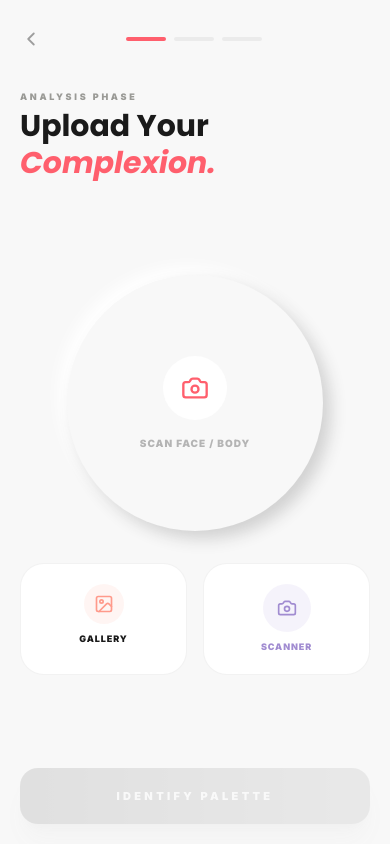
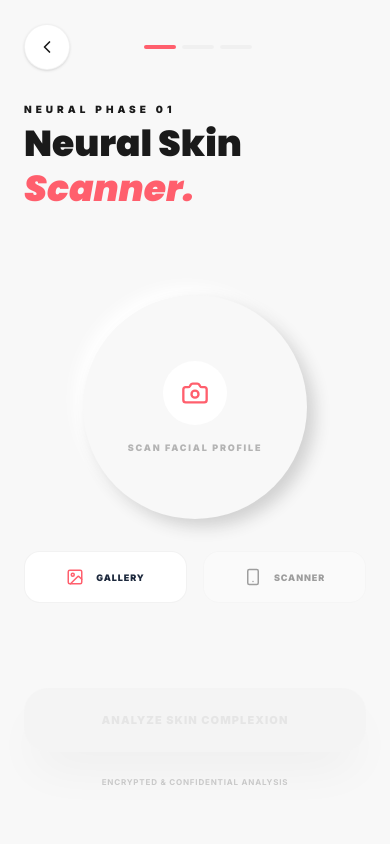
Before and after one commit to benish001/ai-outfit-ui, a React (Vite) app: page /upload in a window 390 px wide. Built offline with nearby package versions, Linux system fonts and the light colour scheme.

Commit message:
Final Optimization: iPhone 15 Fit, Responsive Save Logic, and Category Priority

```diff
--- a/src/features/onboarding/PhotoUpload.jsx
+++ b/src/features/onboarding/PhotoUpload.jsx
@@ -1,6 +1,6 @@
 import React, { useState, useRef } from 'react';
 import { motion, AnimatePresence } from 'framer-motion';
-import { Camera, Image as ImageIcon, CheckCircle, X, ChevronLeft, Loader2 } from 'lucide-react';
+import { Camera, Image as ImageIcon, CheckCircle, X, ChevronLeft, Loader2, Smartphone } from 'lucide-react';
 import Button from '../../components/ui/Button';
 import { useAnalysis } from '../../context/AnalysisContext';
 import api from '../../services/api';
@@ -37,9 +37,8 @@ const PhotoUpload = ({ onNext, onBack }) => {
 
     try {
       const response = await api.post('/skin-tone/analyze-skin-tone', formData);
-
       setAnalysisResult(response.data.data);
-      onNext(); // Navigate forward to results
+      onNext();
     } catch (err) {
       console.error('Analysis error:', err);
       setError(err.response?.data?.detail || 'Failed to analyze skin tone. Please try again.');
@@ -50,22 +49,24 @@ const PhotoUpload = ({ onNext, onBack }) => {
 
   if (isAnalyzing) {
     return (
-      <div className="h-[100dvh] w-full bg-[#f8f8f8] p-5 flex flex-col items-center justify-center max-w-2xl mx-auto">
-        <div className="w-full space-y-8">
-           <div className="space-y-4 text-center">
-             <div className="w-20 h-20 bg-orange-vibrant/10 rounded-full flex items-center justify-center mx-auto animate-pulse">
-                <Loader2 className="animate-spin text-orange-vibrant" size={40} />
+      <div className="min-h-screen w-full bg-[#f8f8f8] p-6 flex flex-col items-center justify-center max-w-2xl mx-auto">
+        <div className="w-full space-y-12">
+           <div className="space-y-6 text-center">
+             <div className="w-24 h-24 bg-orange-vibrant/10 rounded-full flex items-center justify-center mx-auto">
+                <Loader2 className="animate-spin text-orange-vibrant" size={48} />
              </div>
-             <h2 className="text-2xl font-bold luxury-font">Analyzing Your Skin Tone</h2>
-             <p className="text-sm text-muted">We're using AI to find your perfect color palette...</p>
+             <div className="space-y-2">
+                <h2 className="text-3xl font-black luxury-font">Analyzing Skin...</h2>
+                <p className="text-[10px] uppercase font-black tracking-widest opacity-30">Our Neural Engine is processing your photo</p>
+             </div>
            </div>
 
-           <div className="space-y-4">
-             <div className="h-12 bg-white rounded-2xl animate-skeleton shadow-soft" />
-             <div className="h-32 bg-white rounded-[32px] animate-skeleton shadow-soft" />
+           <div className="space-y-4 px-4 opacity-30">
+             <div className="h-10 bg-black/5 rounded-full animate-pulse" />
+             <div className="h-40 bg-black/5 rounded-[40px] animate-pulse" />
              <div className="grid grid-cols-2 gap-4">
-               <div className="h-24 bg-white rounded-2xl animate-skeleton shadow-soft" />
-               <div className="h-24 bg-white rounded-2xl animate-skeleton shadow-soft" />
+                <div className="h-20 bg-black/5 rounded-3xl animate-pulse" />
+                <div className="h-20 bg-black/5 rounded-3xl animate-pulse" />
              </div>
            </div>
         </div>
@@ -74,64 +75,67 @@ const PhotoUpload = ({ onNext, onBack }) => {
   }
 
   return (
-    <div className="min-h-screen w-full bg-[#f8f8f8] p-5 flex flex-col max-w-2xl mx-auto overflow-x-hidden">
+    <div className="min-h-[100dvh] w-full bg-[#f8f8f8] p-6 flex flex-col justify-between max-w-2xl mx-auto overflow-x-hidden safe-area-inset">
 
-      {/* Mini Progress/Header */}
-      <div className="flex items-center justify-between mb-8 shrink-0">
-         <button onClick={onBack} className="p-2 -ml-2 hover:opacity-100 opacity-40 transition-opacity">
-            <ChevronLeft size={22} />
-         </button>
-        <div className="flex gap-2">
-           <div className="w-10 h-1 rounded-full bg-orange-vibrant" />
-           <div className="w-10 h-1 rounded-full bg-black/5" />
-           <div className="w-10 h-1 rounded-full bg-black/5" />
+      {/* Top Header Section */}
+      <div className="shrink-0 space-y-8">
+        <div className="flex items-center justify-between">
+           <button onClick={onBack} className="p-3 bg-white rounded-full shadow-sm border border-black/5 hover:bg-black hover:text-white transition-all">
+              <ChevronLeft size={20} />
+           </button>
+           <div className="flex gap-1.5">
+              <div className="w-8 h-1 rounded-full bg-orange-vibrant" />
+              <div className="w-8 h-1 rounded-full bg-black/[0.03]" />
+              <div className="w-8 h-1 rounded-full bg-black/[0.03]" />
+           </div>
+           <div className="w-10 h-10" />
         </div>
-        <div className="w-8" /> {/* Spacer */}
+
+        <div className="space-y-1">
+          <p className="text-[10px] uppercase tracking-[0.4em] font-black text-muted-luxury">Neural Phase 01</p>
+          <h1 className="text-4xl md:text-6xl font-black luxury-font leading-tight">
+            Neural Skin<br />
+            <span className="italic text-orange-vibrant">Scanner.</span>
+          </h1>
+        </div>
       </div>
 
-      <div className="space-y-1 mb-6 shrink-0">
-        <p className="text-[9px] uppercase tracking-[0.3em] font-black text-muted">Analysis Phase</p>
-        <h1 className="text-3xl md:text-5xl font-bold luxury-font leading-tight">
-          Upload Your<br />
-          <span className="italic text-orange-vibrant">Complexion.</span>
-        </h1>
-      </div>
-
-      {/* Main Upload Area - Neumorphic Circular Preview */}
-      <div className="flex-1 flex flex-col items-center justify-center space-y-8 min-h-0 overflow-hidden">
-        <div className="relative group">
+      {/* Main Interaction Area */}
+      <div className="flex-1 flex flex-col items-center justify-center py-8 min-h-0">
+        <div className="relative mb-8">
           <AnimatePresence mode="wait">
             {!preview ? (
               <motion.div
                 key="empty"
-                initial={{ opacity: 0, scale: 0.8 }}
+                initial={{ opacity: 0, scale: 0.9 }}
                 animate={{ opacity: 1, scale: 1 }}
-                exit={{ opacity: 0, scale: 0.8 }}
+                exit={{ opacity: 0, scale: 0.9 }}
                 onClick={() => fileInputRef.current?.click()}
-                className="w-64 h-64 md:w-80 md:h-80 rounded-full bg-[#f8f8f8] shadow-neumorphic-out flex flex-col items-center justify-center cursor-pointer hover:shadow-neumorphic-in transition-all duration-500 group"
+                className="w-56 h-56 xs:w-64 xs:h-64 md:w-80 md:h-80 rounded-full bg-[#f8f8f8] shadow-neumorphic-out flex flex-col items-center justify-center cursor-pointer transition-all duration-700 active:scale-95 group relative overflow-hidden"
               >
+                <div className="h-full w-full absolute inset-0 bg-gradient-to-tr from-white/50 to-transparent opacity-0 group-hover:opacity-100 transition-opacity" />
                 <div className="w-16 h-16 rounded-full bg-white shadow-soft flex items-center justify-center text-orange-vibrant mb-4 group-hover:scale-110 transition-transform">
                    <Camera size={28} />
                 </div>
-                <p className="text-[10px] uppercase tracking-widest font-black opacity-30">Scan Face / Body</p>
+                <span className="text-[9px] uppercase tracking-[0.2em] font-black opacity-30 px-6 text-center">Scan Facial Profile</span>
               </motion.div>
             ) : (
               <motion.div
                 key="preview"
-                initial={{ opacity: 0, scale: 0.8 }}
+                initial={{ opacity: 0, scale: 0.9 }}
                 animate={{ opacity: 1, scale: 1 }}
-                className="w-64 h-64 md:w-80 md:h-80 rounded-full p-4 bg-[#f8f8f8] shadow-neumorphic-out relative"
+                className="w-56 h-56 xs:w-64 xs:h-64 md:w-80 md:h-80 rounded-full p-4 bg-[#f8f8f8] shadow-neumorphic-out relative"
               >
-                <div className="w-full h-full rounded-full overflow-hidden shadow-inner relative ring-4 ring-white">
+                <div className="w-full h-full rounded-full overflow-hidden shadow-inner relative group ring-4 ring-white">
                   <img src={preview} className="w-full h-full object-cover" alt="Preview" />
-                  <div className="absolute inset-0 bg-black/10 flex items-center justify-center opacity-0 hover:opacity-100 transition-opacity">
-                      <button onClick={removeImage} className="w-12 h-12 rounded-full bg-white/20 backdrop-blur-md text-white flex items-center justify-center border border-white/30">
-                        <X size={20} />
+                  <div className="absolute inset-0 bg-black/40 flex items-center justify-center opacity-0 group-hover:opacity-100 transition-opacity backdrop-blur-sm">
+                      <button onClick={removeImage} className="w-14 h-14 rounded-full bg-white/20 backdrop-blur-md text-white flex items-center justify-center border border-white/40 hover:bg-red-500 hover:border-red-500 transition-all">
+                        <X size={24} />
                       </button>
                   </div>
                 </div>
-                <div className="absolute -bottom-2 -right-2 w-12 h-12 rounded-full bg-green-500 border-4 border-[#f8f8f8] flex items-center justify-center text-white shadow-lg">
-                  <CheckCircle size={20} />
+                <div className="absolute top-2 right-2 w-14 h-14 rounded-full bg-green-500 border-4 border-[#f8f8f8] flex items-center justify-center text-white shadow-2xl scale-100 animate-in zoom-in-50 duration-300">
+                  <CheckCircle size={24} />
                 </div>
               </motion.div>
             )}
@@ -139,40 +143,42 @@ const PhotoUpload = ({ onNext, onBack }) => {
           <input ref={fileInputRef} type="file" accept="image/*" onChange={handleFileChange} className="hidden" />
         </div>
 
-        {/* Option Buttons */}
-        <div className="w-full grid grid-cols-2 gap-4 shrink-0">
+        {/* Small Selection Row */}
+        <div className="w-full grid grid-cols-2 gap-4 max-w-sm">
            <button
              onClick={() => fileInputRef.current?.click()}
-             className="flex flex-col items-center gap-2 p-5 rounded-[24px] bg-white shadow-soft transition-all border border-black/5"
+             className="flex items-center justify-center gap-3 py-4 px-6 rounded-2xl bg-white shadow-soft border border-black/5 hover:border-orange-vibrant/20 transition-all active:scale-95"
            >
-              <div className="w-10 h-10 rounded-full bg-[#FF9A8B]/10 flex items-center justify-center text-[#FF9A8B]">
-                 <ImageIcon size={20} />
-              </div>
-              <span className="text-[9px] uppercase font-black tracking-widest">Gallery</span>
+              <ImageIcon size={18} className="text-orange-vibrant" />
+              <span className="text-[9px] uppercase font-black tracking-widest text-slate-800">Gallery</span>
            </button>
            <button
-             className="flex flex-col items-center gap-2 p-5 rounded-[24px] bg-white shadow-soft transition-all border border-black/5"
+             className="flex items-center justify-center gap-3 py-4 px-6 rounded-2xl bg-white shadow-soft border border-black/5 opacity-40 cursor-not-allowed"
            >
-              <div className="w-12 h-12 rounded-full bg-[#A18CD1]/10 flex items-center justify-center text-[#A18CD1]">
-                 <Camera size={20} />
-              </div>
-              <span className="text-[9px] uppercase font-black tracking-widest text-[#A18CD1]">Scanner</span>
+              <Smartphone size={18} />
+              <span className="text-[9px] uppercase font-black tracking-widest">Scanner</span>
            </button>
         </div>
       </div>
 
-      {/* CTA */}
-      <div className="pt-6 shrink-0">
+      {/* Footer Button Section */}
+      <div className="pb-8 shrink-0">
         <Button
           variant="primary"
           size="lg"
-          className="w-full bg-gradient-to-r from-orange-vibrant to-[#FF9A8B] text-white shadow-orange-500/20 py-5"
+          className={`w-full py-6 rounded-3xl font-black uppercase tracking-widest text-[11px] transition-all duration-500 shadow-2xl ${
+            !preview
+            ? 'bg-slate-200 text-slate-400 border-none'
+            : 'bg-black text-white hover:bg-orange-vibrant shadow-orange-vibrant/20 translate-y-[-4px]'
+          }`}
           onClick={handleAnalyze}
           disabled={!preview || isAnalyzing}
         >
-          {isAnalyzing ? "Processing..." : "Identify Palette"}
+          {isAnalyzing ? "Processing Neural Profile..." : "Analyze Skin Complexion"}
         </Button>
+        <p className="text-center mt-6 text-[8px] uppercase tracking-widest opacity-20 font-bold">Encrypted & Confidential Analysis</p>
       </div>
+
     </div>
   );
 };
--- a/src/features/recommendations/ProductDiscovery.jsx
+++ b/src/features/recommendations/ProductDiscovery.jsx
@@ -44,31 +44,29 @@ const ProductDiscovery = ({ gender: onboardingGender, onProductSelect, onBack, o
     else setLoadingMore(true);
 
     try {
-      const params = {
-        gender: profileData.gender,
-        skip: pageNum * 20,
-        limit: 20
-      };
+      let res;
+      if (currentTab === 'Saved') {
+        // Fetch only saved items
+        res = await api.get('/users/saved');
+        setHasMore(false); // No pagination for saved items for now
+      } else {
+        const params = {
+          gender: profileData.gender,
+          skip: pageNum * 20,
+          limit: 20
+        };
+        if (currentTab !== 'All') params.category = currentTab;
+        if (profileData.colors.length > 0) params.colors = profileData.colors.join(',');
 
-      // Only apply category filter if not "All" or "Saved"
-      if (currentTab !== 'All' && currentTab !== 'Saved') {
-        params.category = currentTab;
+        res = await api.get('/outfits/trending', { params });
+        setHasMore(res.data.length === 20);
       }
-
-      // Apply Neural Color Filter
-      if (profileData.colors.length > 0) {
-        params.colors = profileData.colors.join(',');
-      }
-
-      const res = await api.get('/outfits/trending', { params });
 
       if (isInitial) {
         setProducts(res.data);
       } else {
         setProducts(prev => [...prev, ...res.data]);
       }
-
-      setHasMore(res.data.length === 20);
     } catch (err) {
       console.error('Fetch failed', err);
     } finally {
@@ -86,7 +84,28 @@ const ProductDiscovery = ({ gender: onboardingGender, onProductSelect, onBack, o
           user ? api.get('/users/saved') : Promise.resolve({ data: [] })
         ]);
 
-        setDynamicTabs(['All', ...catRes.data.sort(), 'Saved']);
+        // Custom Sorting Logic for Categories
+        const priority = ['Top', 'Bottom', 'Dress', 'Casual', 'Formal', 'Ethnic', 'Party', 'Trending'];
+        const lowPriority = ['Accessories', 'Footwear', 'Watch', 'Bags', 'Others'];
+
+        const sortedCats = catRes.data.sort((a, b) => {
+           const aIdx = priority.indexOf(a);
+           const bIdx = priority.indexOf(b);
+           const aLowIdx = lowPriority.indexOf(a);
+           const bLowIdx = lowPriority.indexOf(b);
+
+           if (aIdx !== -1 && bIdx !== -1) return aIdx - bIdx;
+           if (aIdx !== -1) return -1;
+           if (bIdx !== -1) return 1;
+
+           if (aLowIdx !== -1 && bLowIdx !== -1) return aLowIdx - bLowIdx;
+           if (aLowIdx !== -1) return 1;
+           if (bLowIdx !== -1) return -1;
+
+           return a.localeCompare(b);
+        });
+
+        setDynamicTabs(['All', ...sortedCats, 'Saved']);
         if (user) setSavedIds(new Set(savedRes.data.map(p => p.id)));
       } catch (e) { console.error(e); }
     };
@@ -96,14 +115,13 @@ const ProductDiscovery = ({ gender: onboardingGender, onProductSelect, onBack, o
   // Handle Tab Switch
   useEffect(() => {
     setPage(0);
-    setProducts([]);
     setHasMore(true);
     fetchProducts(0, activeTab, true);
   }, [activeTab, fetchProducts]);
 
   // Infinite Scroll Observer
   const lastElementRef = useCallback(node => {
-    if (loading || loadingMore) return;
+    if (loading || loadingMore || activeTab === 'Saved') return;
     if (observer.current) observer.current.disconnect();
 
     observer.current = new IntersectionObserver(entries => {
@@ -122,10 +140,21 @@ const ProductDiscovery = ({ gender: onboardingGender, onProductSelect, onBack, o
   const handleToggleSave = async (e, product) => {
     e.stopPropagation();
     if (!user) { onAuthClick(); return; }
+
+    const isSaved = savedIds.has(product.id);
+
     try {
-      if (savedIds.has(product.id)) {
+      if (isSaved) {
         await api.delete(`/users/saved/${product.id}`);
-        setSavedIds(prev => { const n = new Set(prev); n.delete(product.id); return n; });
+        setSavedIds(prev => {
+          const n = new Set(prev);
+          n.delete(product.id);
+          return n;
+        });
+        // If we are in Saved tab, remove it from the list instantly
+        if (activeTab === 'Saved') {
+          setProducts(prev => prev.filter(p => p.id !== product.id));
+        }
       } else {
         await api.post(`/users/saved/${product.id}`);
         setSavedIds(prev => new Set(prev).add(product.id));
@@ -170,7 +199,7 @@ const ProductDiscovery = ({ gender: onboardingGender, onProductSelect, onBack, o
           </div>
         </nav>
 
-        {/* Dynamic Nav Tabs */}
+        {/* Dynamic Nav Tabs - Prioritized List */}
         <div className="flex overflow-x-auto no-scrollbar py-3 px-6 md:px-8 gap-3 scroll-smooth touch-pan-x">
           {dynamicTabs.map(tab => (
             <button
@@ -178,7 +207,7 @@ const ProductDiscovery = ({ gender: onboardingGender, onProductSelect, onBack, o
               onClick={() => setActiveTab(tab)}
               className={`whitespace-nowrap px-6 py-3 rounded-full text-[9px] font-black uppercase tracking-widest transition-all border ${
                 activeTab === tab
-                  ? 'bg-black text-white border-black shadow-xl'
+                  ? 'bg-black text-white border-black shadow-xl scale-105'
                   : 'bg-white text-slate-400 border-black/5 hover:border-black/20'
               }`}
             >
@@ -194,7 +223,10 @@ const ProductDiscovery = ({ gender: onboardingGender, onProductSelect, onBack, o
         <header className="mb-12 flex items-center justify-between">
            <div>
               <p className="text-[10px] uppercase font-bold tracking-[0.4em] text-muted mb-2">Neural Curations</p>
-              <h2 className="text-4xl md:text-6xl font-black luxury-font leading-tight">Personalized<br /><span className="italic text-orange-vibrant">Looks.</span></h2>
+              <h2 className="text-4xl md:text-6xl font-black luxury-font leading-tight">
+                {activeTab === 'Saved' ? 'Your Saved' : 'Personalized'}<br />
+                <span className="italic text-orange-vibrant">{activeTab === 'Saved' ? 'Vault.' : 'Looks.'}</span>
+              </h2>
            </div>
         </header>
 
@@ -250,8 +282,8 @@ const ProductDiscovery = ({ gender: onboardingGender, onProductSelect, onBack, o
 
             {products.length === 0 && !loading && (
               <div className="col-span-full py-40 text-center">
-                 <h3 className="text-xl font-bold luxury-font">No Looks Found</h3>
-                 <p className="text-[10px] text-muted uppercase tracking-widest">Matches your color profile & gender.</p>
+                 <h3 className="text-xl font-bold luxury-font">Collection Empty</h3>
+                 <p className="text-[10px] text-muted uppercase tracking-widest leading-loose">Items matching your profile will appear here.</p>
               </div>
             )}
           </div>
@@ -264,7 +296,7 @@ const ProductDiscovery = ({ gender: onboardingGender, onProductSelect, onBack, o
         )}
       </main>
 
-      {/* Global Bottom Tab Bar */}
+      {/* Reverted Original Mobile Footer */}
       <div className="md:hidden fixed bottom-0 inset-x-0 bg-white/80 backdrop-blur-xl border-t border-black/5 h-20 z-[300]">
         <div className="flex items-center justify-between max-w-lg mx-auto h-full px-6">
           <TabIcon icon={GridIcon} label="Explore" active={activeTab === 'All'} onClick={() => setActiveTab('All')} />
```
Also changed, not shown: src/features/recommendations/ColorRecommendations.jsx (+23 -10 lines).
